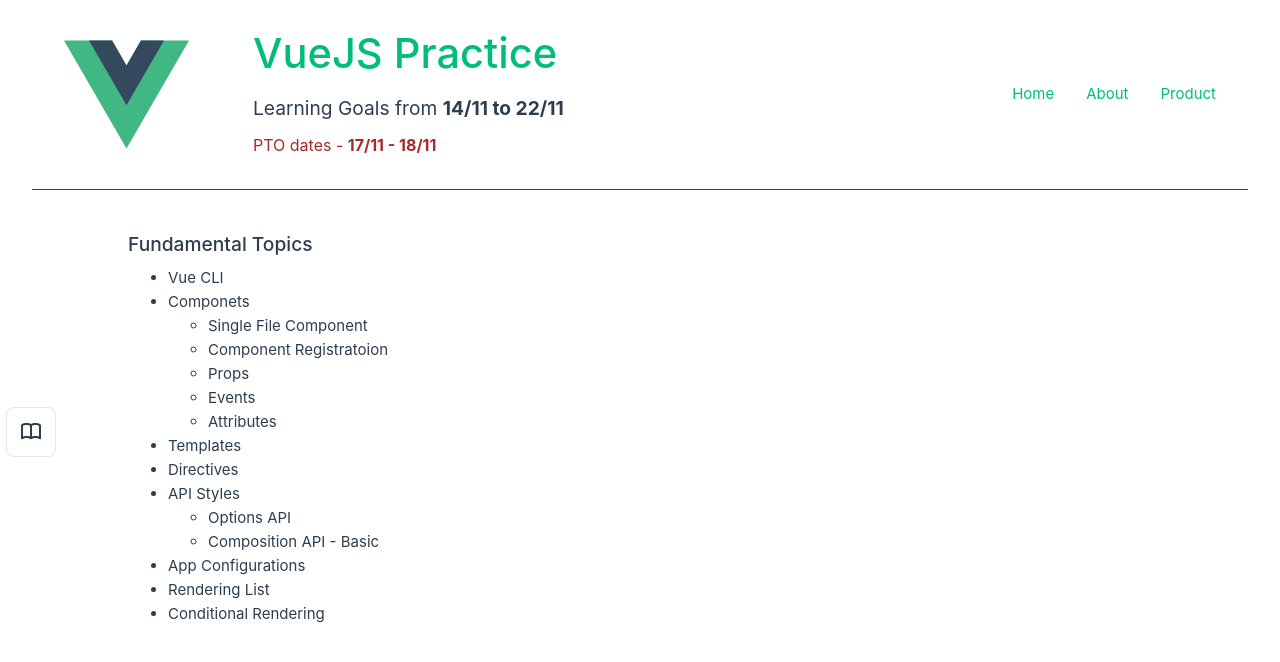
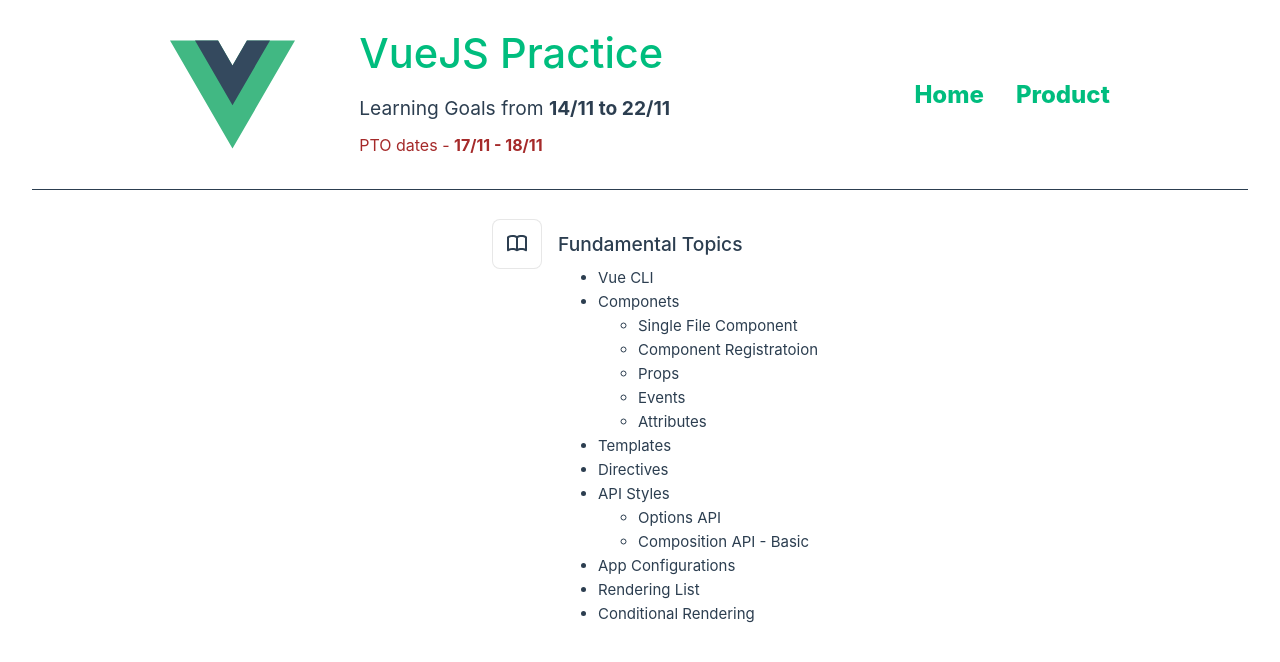
Before and after one commit to iminiscript/VueJS, a Vue app: page / in a window 1280 px wide. Shown: the top 662 px of the page. Built offline with nearby package versions, Linux system fonts and the light colour scheme.

Commit message:
fixed some styles

```diff
--- a/src/App.vue
+++ b/src/App.vue
@@ -14,7 +14,7 @@
     </div>
      <div class="header__right">
         <RouterLink to="/">Home</RouterLink>
-        <RouterLink to="/about">About</RouterLink>
+        <!-- <RouterLink to="/about">About</RouterLink> -->
         <RouterLink to="/product">Product</RouterLink>
       </div>
   </header>
@@ -42,6 +42,8 @@
 
 .header__right a {
   margin-left: 2rem;
+  font-size: 24px;
+  font-weight: 800;
 }
 .header__left {
   display: flex;
@@ -79,7 +81,7 @@
 @media (min-width: 1024px) {
   header {
     display: flex;
-    justify-content: space-between;
+    justify-content: space-around;
   }
 
   .logo {
--- a/src/components/ReviewList.vue
+++ b/src/components/ReviewList.vue
@@ -13,16 +13,16 @@
     </div>
 </template>
 
-<script>
-    export default {
-        props: {
-            reviews: {
-                type: Array,
-                default: []
-            },
-        },
-    }
+<script setup>
+    defineProps({
+        reviews: {
+            type: Array,
+            required: true,
+            default: []
+        }
+    })
 </script>
+
 
 <style  scoped>
 .c-productReviews {
--- a/src/components/WelcomeItem.vue
+++ b/src/components/WelcomeItem.vue
@@ -1,10 +1,10 @@
 <template>
   <div class="item">
-    <i>
-      <slot name="icon"></slot>
-    </i>
     <div class="details">
       <h3>
+        <i>
+          <slot name="icon"></slot>
+        </i>
         <slot name="heading"></slot>
       </h3>
       <slot></slot>
@@ -47,7 +47,7 @@
 
   i {
     top: calc(50% - 25px);
-    left: -26px;
+    left: -66px;
     position: absolute;
     border: 1px solid var(--color-border);
     background: var(--color-background);
--- a/src/views/HomeView.vue
+++ b/src/views/HomeView.vue
@@ -7,3 +7,10 @@
     <TheWelcome />
   </main>
 </template>
+
+<style scoped>
+main {
+  max-width: 600px;
+  margin: auto;
+}
+</style>
```
